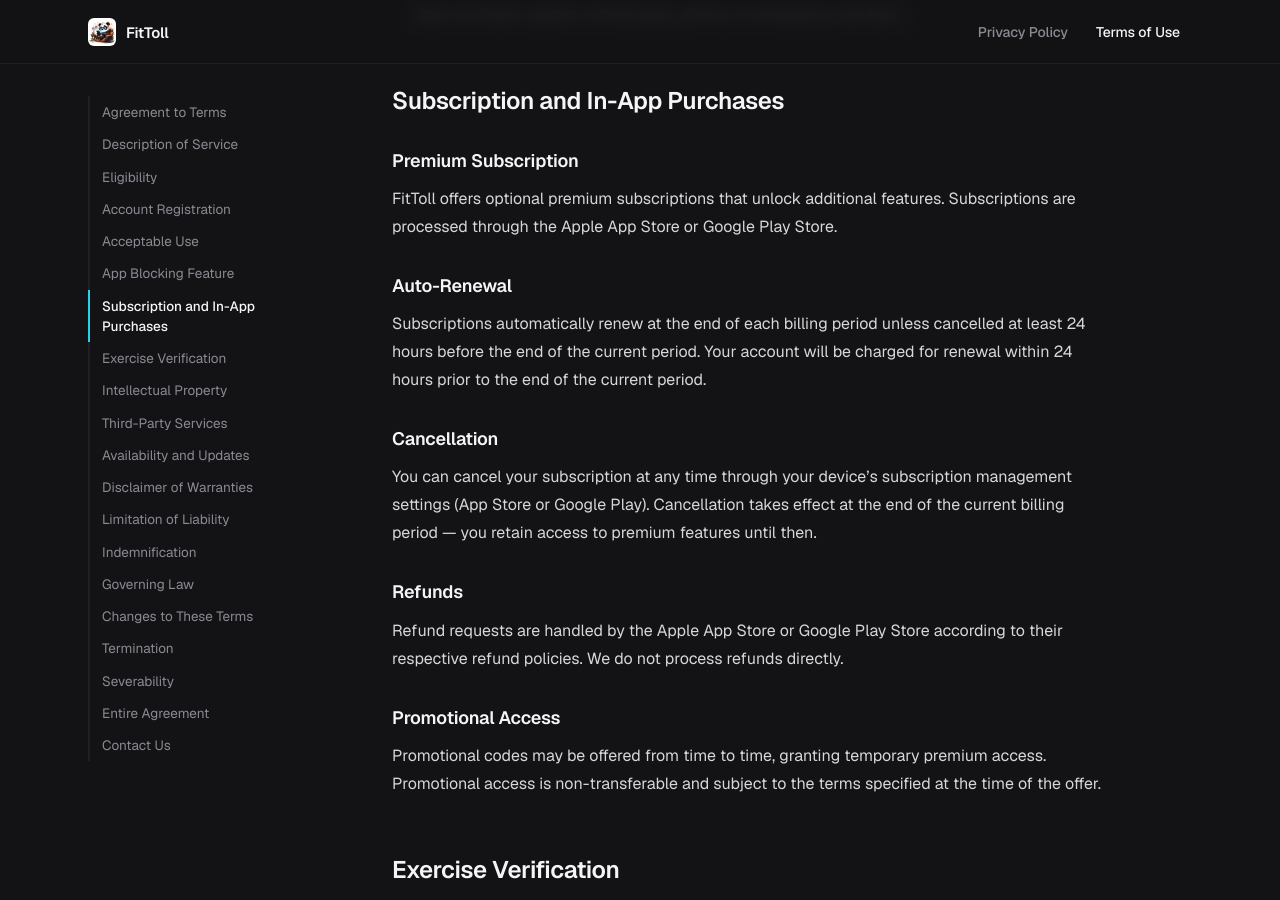
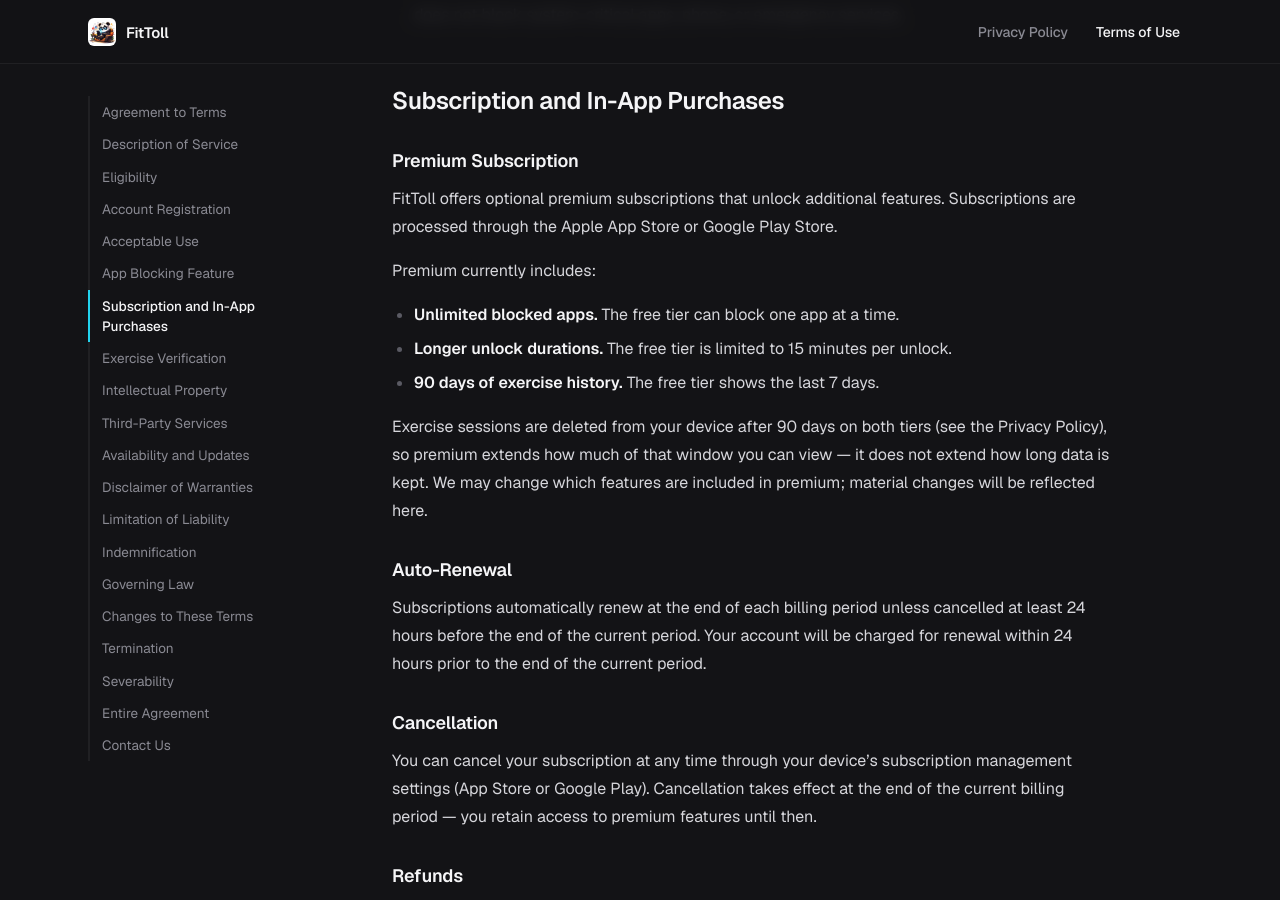
Before and after one commit to aurobindoGupta/fitToll-site, a Jekyll site: the page built from terms-of-use.md, in a window 1280 px wide and 900 px high, scrolled down 2105 px. Built offline with Jekyll 4.4.1, drawn with Linux system fonts in a browser that asks for light colours; some of the changed text lies outside the part shown.

Commit message:
docs(legal): state the 90-day exercise-history retention in both documents
The app now deletes exercise sessions after 90 days (was 30). Both documents
needed work beyond a number change.

PRIVACY POLICY — the existing "Local Data" bullet was INACCURATE, not merely
incomplete. It said exercise data "remain[s] on your device until you delete
the app or clear app data", but sessions have always been auto-pruned on a
rolling basis; the policy simply never disclosed a retention period for them.
Split into "Exercise History" (explicit 90 days, rolling, happens whether or
not the app is opened, never transmitted) and "Other Local Data" (preferences
and blocking config, which genuinely do persist until uninstall).

TERMS — "Premium Subscription" described the tier only as unlocking
"additional features". Now enumerates what is actually gated: unlimited blocked
apps (free = 1), longer unlock durations (free = 15 min), and 90 days of
history (free = 7 days). Also states plainly that retention is 90 days on BOTH
tiers, so premium extends how much of the window you can VIEW rather than how
long data is kept — the previous in-app "full history" wording implied
otherwise and is being corrected in the same release.

last_updated bumped on both.

Paired app-side change: scrollBlocker-KMP 24963a9.

```diff
--- a/terms-of-use.md
+++ b/terms-of-use.md
@@ -58,6 +58,14 @@ FitToll uses platform-provided APIs (Apple FamilyControls/Screen Time API on iOS
 
 ### Premium Subscription
 FitToll offers optional premium subscriptions that unlock additional features. Subscriptions are processed through the Apple App Store or Google Play Store.
+
+Premium currently includes:
+
+- **Unlimited blocked apps.** The free tier can block one app at a time.
+- **Longer unlock durations.** The free tier is limited to 15 minutes per unlock.
+- **90 days of exercise history.** The free tier shows the last 7 days.
+
+Exercise sessions are deleted from your device after 90 days on both tiers (see the Privacy Policy), so premium extends how much of that window you can view — it does not extend how long data is kept. We may change which features are included in premium; material changes will be reflected here.
 
 ### Auto-Renewal
 Subscriptions automatically renew at the end of each billing period unless cancelled at least 24 hours before the end of the current period. Your account will be charged for renewal within 24 hours prior to the end of the current period.
```
Also changed, not shown: other parts of terms-of-use.md (+1 -1 lines), privacy-policy.md (+3 -2 lines).
